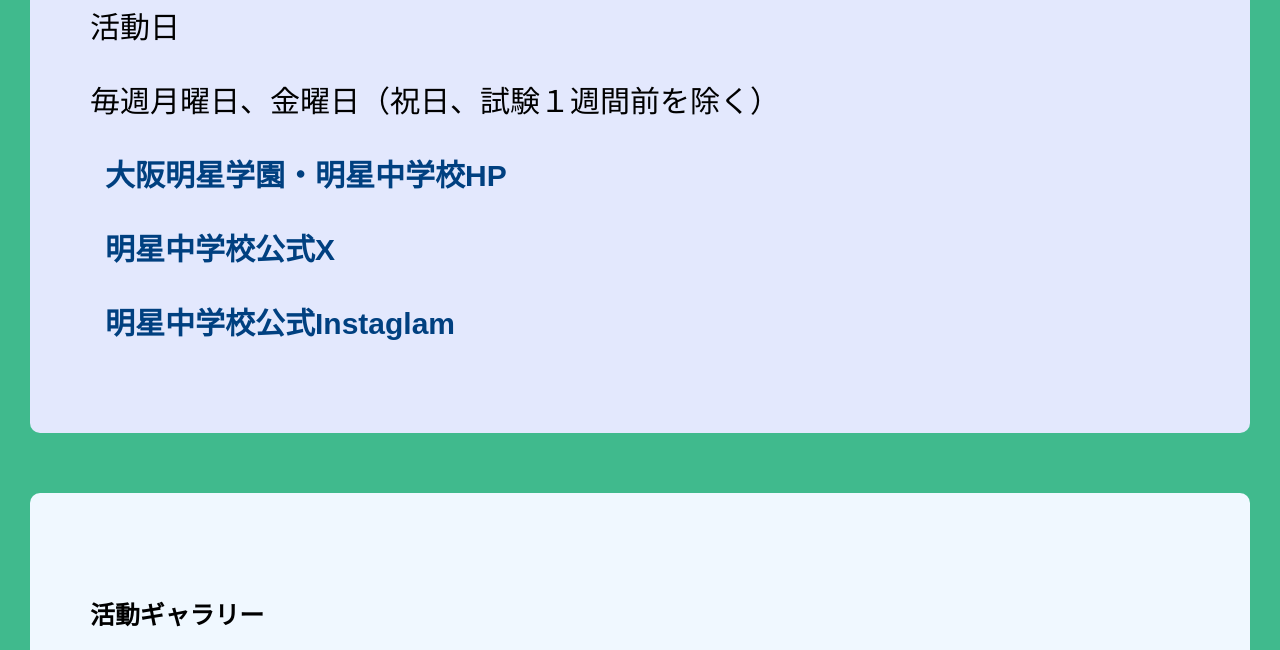
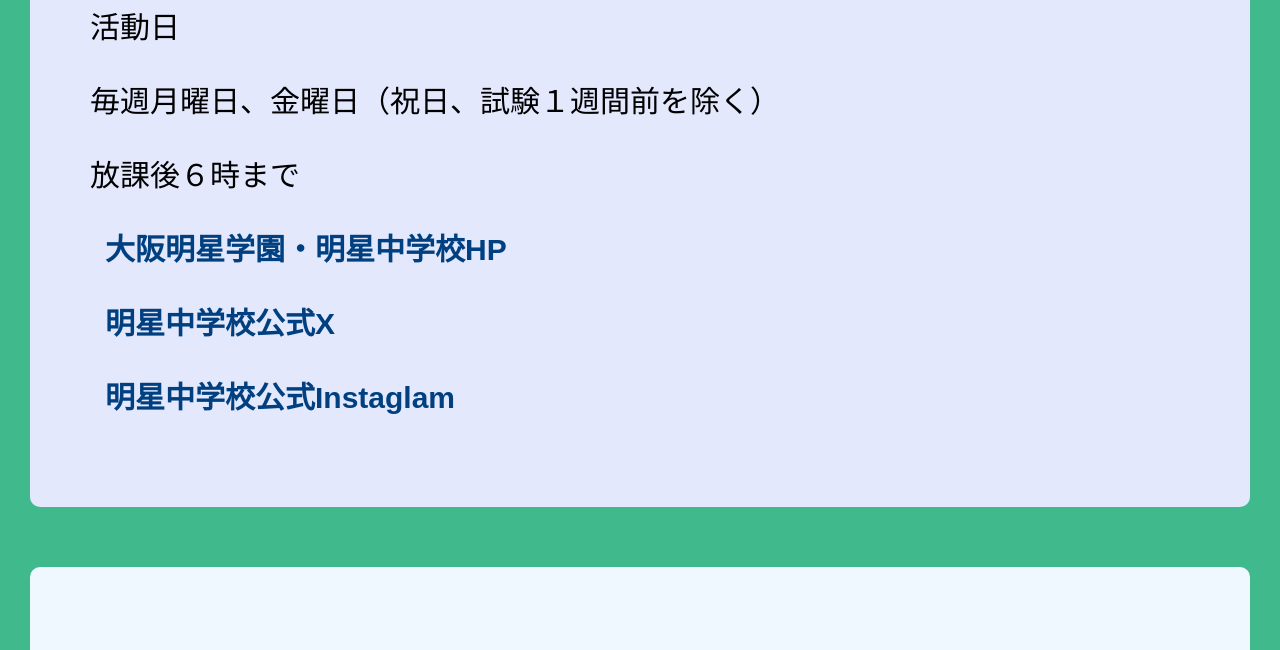
Before and after one commit to Haruhito-k/meisei-comp-club, a plain HTML site: page index.html in a window 1280 px wide. Shown: the part 1739-2389 px from the top of the page. Drawn offline with Linux system fonts and the light colour scheme.

Commit message:
Fix HTML structure and formatting issues
Added missing closing tags and improved formatting.

```diff
--- a/index.html
+++ b/index.html
@@ -38,6 +38,7 @@
         <p>廣島先生　吉良先生　茶畑先生</p>
     <p>活動日
         <p>毎週月曜日、金曜日（祝日、試験１週間前を除く）</p>
+        <p>放課後６時まで</p>
     <p></p>
     <p><a href="https://www.meisei.ed.jp/" target="_blank">大阪明星学園・明星中学校HP</a></p>
     <p><a href="https://twitter.com/meisei_shinshi" target="_blank">明星中学校公式X</a></p>
@@ -53,4 +54,5 @@
     </div>
     </section>
 </body>
+
 </html>
```
